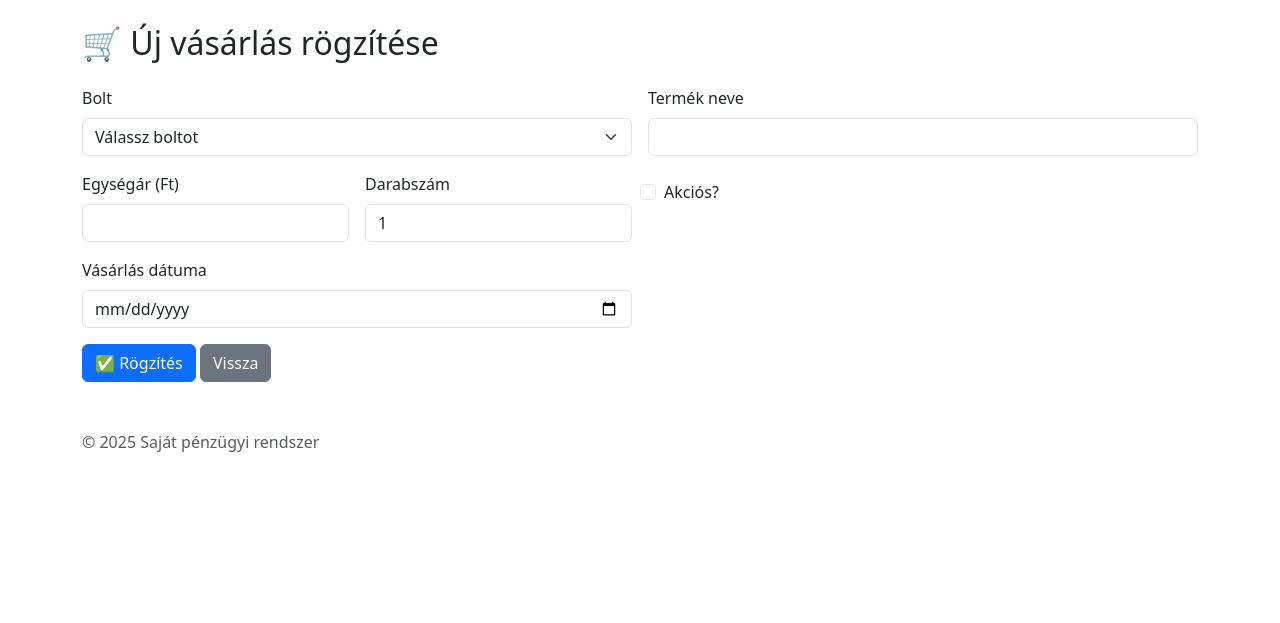
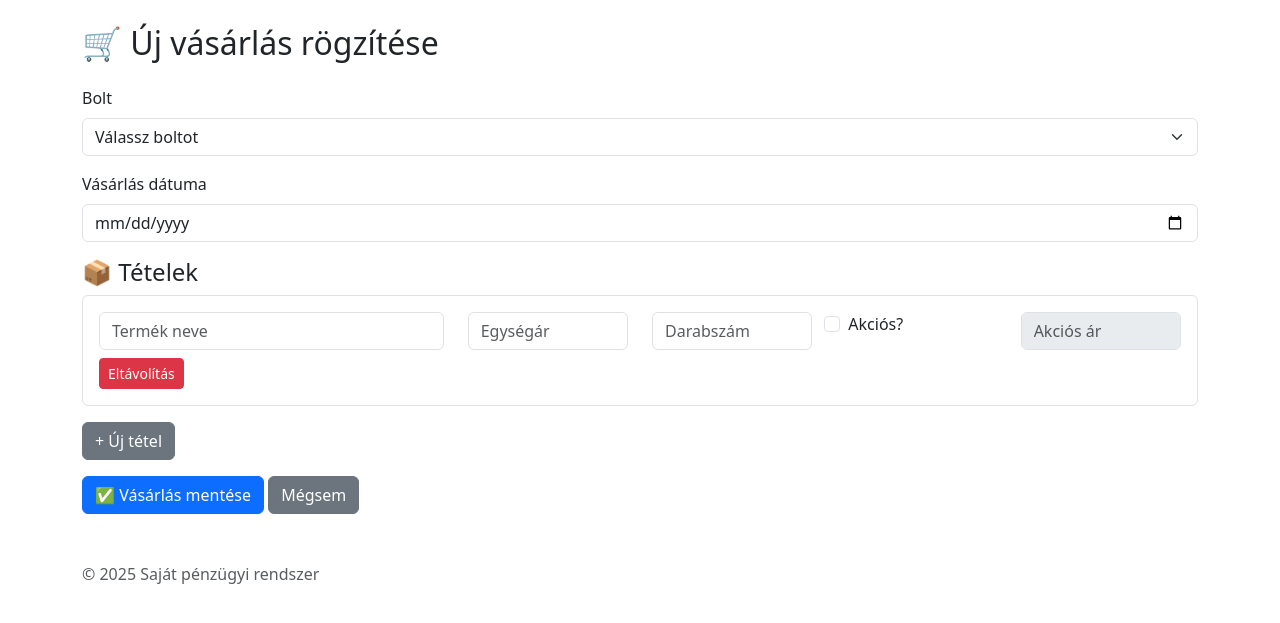
Before and after one commit to T1tus/koltsegkezelo, a Flask app: page /vasarlasok/uj in a window 1280 px wide. Shown: the part 86-709 px from the top of the page. Run offline with Flask 3, Linux system fonts and the light colour scheme; data comes from the database, SQL or seed files in the repository; both versions use the stored data as it was after the commit.

Commit message:
Új funkciók: bolti vásárlások kilistázása, több tétel egyidejű hozzáadása az új vásárlásnál, az ezekhez kapcsolódó db és html átalakítása

```diff
--- a/adddb.py
+++ b/adddb.py
@@ -4,10 +4,7 @@ conn = sqlite3.connect('data.db')
 c = conn.cursor()
 
 c.execute('''
-    CREATE TABLE IF NOT EXISTS shops (
-        id INTEGER PRIMARY KEY AUTOINCREMENT,
-        name TEXT NOT NULL
-    )
+    ALTER TABLE purchases ADD COLUMN purchase_group_id INTEGER;
 ''')
 
 conn.commit()
--- a/app.py
+++ b/app.py
@@ -3,6 +3,7 @@
 from flask import Flask, render_template, request, redirect, url_for
 import sqlite3
 from datetime import datetime
+import uuid
 
 app = Flask(__name__)
 DB = 'data.db'
@@ -118,11 +119,46 @@ def add():
 @app.route('/vasarlasok')
 def vasarlasok():
     conn = sqlite3.connect(DB)
+    conn.row_factory = sqlite3.Row
     c = conn.cursor()
-    c.execute('SELECT id, shop_id, product_name, unit_price, quantity, is_discounted, discounted_price, purchase_date FROM purchases ORDER BY purchase_date DESC')
-    vasarlasok = c.fetchall()
+
+    # Lekérdezzük a vásárlási csoportokat, boltokkal együtt
+    c.execute('''
+        SELECT
+            p.purchase_group_id,
+            s.name AS shop_name,
+            s.location,
+            s.note,
+            p.purchase_date,
+            SUM(p.total_price) AS total_sum
+        FROM purchases p
+        JOIN shops s ON p.shop_id = s.id
+        GROUP BY p.purchase_group_id
+        ORDER BY p.purchase_date DESC, p.purchase_group_id DESC
+    ''')
+    grouped = c.fetchall()
+
+    # Minden csoporthoz lekérdezzük a termékeket
+    details = {}
+    for row in grouped:
+        group_id = row['purchase_group_id']
+        c.execute('''
+            SELECT
+                product_name,
+                quantity,
+                unit_price,
+                is_discounted,
+                discounted_price,
+                total_price
+            FROM purchases
+            WHERE purchase_group_id = ?
+        ''', (group_id,))
+        details[group_id] = c.fetchall()
+
     conn.close()
-    return render_template('vasarlasok.html', vasarlasok=vasarlasok)
+
+    return render_template('vasarlasok.html', grouped_purchases=grouped, all_details=details)
+
 
 
 
@@ -137,20 +173,35 @@ def uj_vasarlas():
 
     if request.method == 'POST':
         shop_id = request.form['shop_id']
-        product_name = request.form['product_name']
-        unit_price = float(request.form['unit_price'])
-        quantity = int(request.form['quantity'])
-        is_discounted = int('is_discounted' in request.form)
-        discounted_price = request.form.get('discounted_price')
-        discounted_price = float(discounted_price) if discounted_price else None
         purchase_date = request.form['purchase_date']
 
-        total_price = (discounted_price if is_discounted and discounted_price else unit_price) * quantity
+        # 1. Beszúrunk egy új purchase_group_id-t a vásárlás azonosítására
+        purchase_group_id = str(uuid.uuid4())
 
-        c.execute('''
-            INSERT INTO purchases (shop_id, product_name, unit_price, quantity, total_price, is_discounted, discounted_price, purchase_date)
-            VALUES (?, ?, ?, ?, ?, ?, ?, ?)
-        ''', (shop_id, product_name, unit_price, quantity, total_price, is_discounted, discounted_price, purchase_date))
+
+        # 2. Tömbként kérjük le a tételek adatait
+        product_names = request.form.getlist('product_name[]')
+        unit_prices = request.form.getlist('unit_price[]')
+        quantities = request.form.getlist('quantity[]')
+        is_discounteds = request.form.getlist('is_discounted[]')
+        discounted_prices = request.form.getlist('discounted_price[]')
+
+        # 3. Végigmegyünk a tételeken és mindegyiket beszúrjuk a purchases táblába
+        for i in range(len(product_names)):
+            product_name = product_names[i]
+            unit_price = float(unit_prices[i])
+            quantity = int(quantities[i])
+            is_discounted = 1 if i < len(is_discounteds) and is_discounteds[i] == 'on' else 0
+            discounted_price = discounted_prices[i] if i < len(discounted_prices) and discounted_prices[i] != '' else None
+            discounted_price = float(discounted_price) if discounted_price else None
+
+            total_price = (discounted_price if is_discounted and discounted_price else unit_price) * quantity
+
+            c.execute('''
+                INSERT INTO purchases
+                (shop_id, product_name, unit_price, quantity, total_price, is_discounted, discounted_price, purchase_date, purchase_group_id)
+                VALUES (?, ?, ?, ?, ?, ?, ?, ?, ?)
+            ''', (shop_id, product_name, unit_price, quantity, total_price, is_discounted, discounted_price, purchase_date, purchase_group_id))
 
         conn.commit()
         conn.close()
--- a/templates/uj_vasarlas.html
+++ b/templates/uj_vasarlas.html
@@ -1,10 +1,12 @@
 {% extends 'base.html' %}
+
+{% block title %}Új vásárlás{% endblock %}
 
 {% block content %}
 <h2 class="mb-4">🛒 Új vásárlás rögzítése</h2>
 
-<form method="POST" action="{{ url_for('uj_vasarlas') }}" class="row g-3">
-  <div class="col-md-6">
+<form method="POST" action="{{ url_for('uj_vasarlas') }}">
+  <div class="mb-3">
     <label for="shop_id" class="form-label">Bolt</label>
     <select name="shop_id" id="shop_id" class="form-select" required>
       <option value="">Válassz boltot</option>
@@ -14,47 +16,76 @@
     </select>
   </div>
 
-  <div class="col-md-6">
-    <label for="product_name" class="form-label">Termék neve</label>
-    <input type="text" name="product_name" id="product_name" class="form-control" required>
+  <div class="mb-3">
+    <label for="purchase_date" class="form-label">Vásárlás dátuma</label>
+    <input type="date" name="purchase_date" id="purchase_date" class="form-control" required value="{{ current_date }}">
   </div>
 
-  <div class="col-md-3">
-    <label for="unit_price" class="form-label">Egységár (Ft)</label>
-    <input type="number" step="0.01" name="unit_price" id="unit_price" class="form-control" required>
+  <h4>📦 Tételek</h4>
+  <div id="items">
+    <div class="item border rounded p-3 mb-3">
+      <div class="row mb-2">
+        <div class="col-md-4">
+          <input type="text" name="product_name[]" class="form-control" placeholder="Termék neve" required>
+        </div>
+        <div class="col-md-2">
+          <input type="number" name="unit_price[]" class="form-control" placeholder="Egységár" step="0.01" required>
+        </div>
+        <div class="col-md-2">
+          <input type="number" name="quantity[]" class="form-control" placeholder="Darabszám" min="1" required>
+        </div>
+        <div class="col-md-2 form-check">
+          <input type="checkbox" name="is_discounted[]" class="form-check-input" onchange="toggleDiscount(this)">
+          <label class="form-check-label">Akciós?</label>
+        </div>
+        <div class="col-md-2">
+          <input type="number" name="discounted_price[]" class="form-control" placeholder="Akciós ár" step="0.01" disabled>
+        </div>
+      </div>
+      <button type="button" class="btn btn-sm btn-danger" onclick="removeItem(this)">Eltávolítás</button>
+    </div>
   </div>
 
-  <div class="col-md-3">
-    <label for="quantity" class="form-label">Darabszám</label>
-    <input type="number" name="quantity" id="quantity" class="form-control" value="1" required>
-  </div>
+  <button type="button" class="btn btn-secondary mb-3" onclick="addItem()">+ Új tétel</button>
 
-  <div class="col-md-3 form-check mt-4">
-    <input type="checkbox" name="is_discounted" id="is_discounted" class="form-check-input">
-    <label for="is_discounted" class="form-check-label">Akciós?</label>
-  </div>
-
-  <div class="col-md-3" id="discounted_price_container" style="display: none;">
-    <label for="discounted_price" class="form-label">Akciós ár (Ft)</label>
-    <input type="number" step="0.01" name="discounted_price" id="discounted_price" class="form-control">
-  </div>
-
-  <div class="col-md-6">
-    <label for="purchase_date" class="form-label">Vásárlás dátuma</label>
-    <input type="date" name="purchase_date" id="purchase_date" class="form-control" required>
-  </div>
-
-  <div class="col-12">
-    <button type="submit" class="btn btn-primary">✅ Rögzítés</button>
-    <a href="/vasarlasok" class="btn btn-secondary">Vissza</a>
+  <div>
+    <button type="submit" class="btn btn-primary">✅ Vásárlás mentése</button>
+    <a href="{{ url_for('vasarlasok') }}" class="btn btn-secondary">Mégsem</a>
   </div>
 </form>
 
 <script>
-  const checkbox = document.getElementById('is_discounted');
-  const discountInput = document.getElementById('discounted_price_container');
-  checkbox.addEventListener('change', function () {
-    discountInput.style.display = this.checked ? 'block' : 'none';
+function addItem() {
+  const container = document.getElementById('items');
+  const newItem = container.children[0].cloneNode(true);
+
+  newItem.querySelectorAll('input').forEach(input => {
+    if (input.type === 'checkbox') {
+      input.checked = false;
+    } else {
+      input.value = '';
+    }
+
+    if (input.name === 'discounted_price[]') {
+      input.disabled = true;
+    }
   });
+
+  container.appendChild(newItem);
+}
+
+function removeItem(btn) {
+  const container = document.getElementById('items');
+  if (container.children.length > 1) {
+    btn.parentElement.remove();
+  } else {
+    alert("Legalább egy tételt meg kell adni.");
+  }
+}
+
+function toggleDiscount(checkbox) {
+  const discountInput = checkbox.closest('.item').querySelector('input[name="discounted_price[]"]');
+  discountInput.disabled = !checkbox.checked;
+}
 </script>
 {% endblock %}
```
Also changed, not shown: create_purchases_table.py (+4 -9 lines), dbmod.py (+7 -16 lines), templates/vasarlasok.html (+25 -30 lines), data.db.
